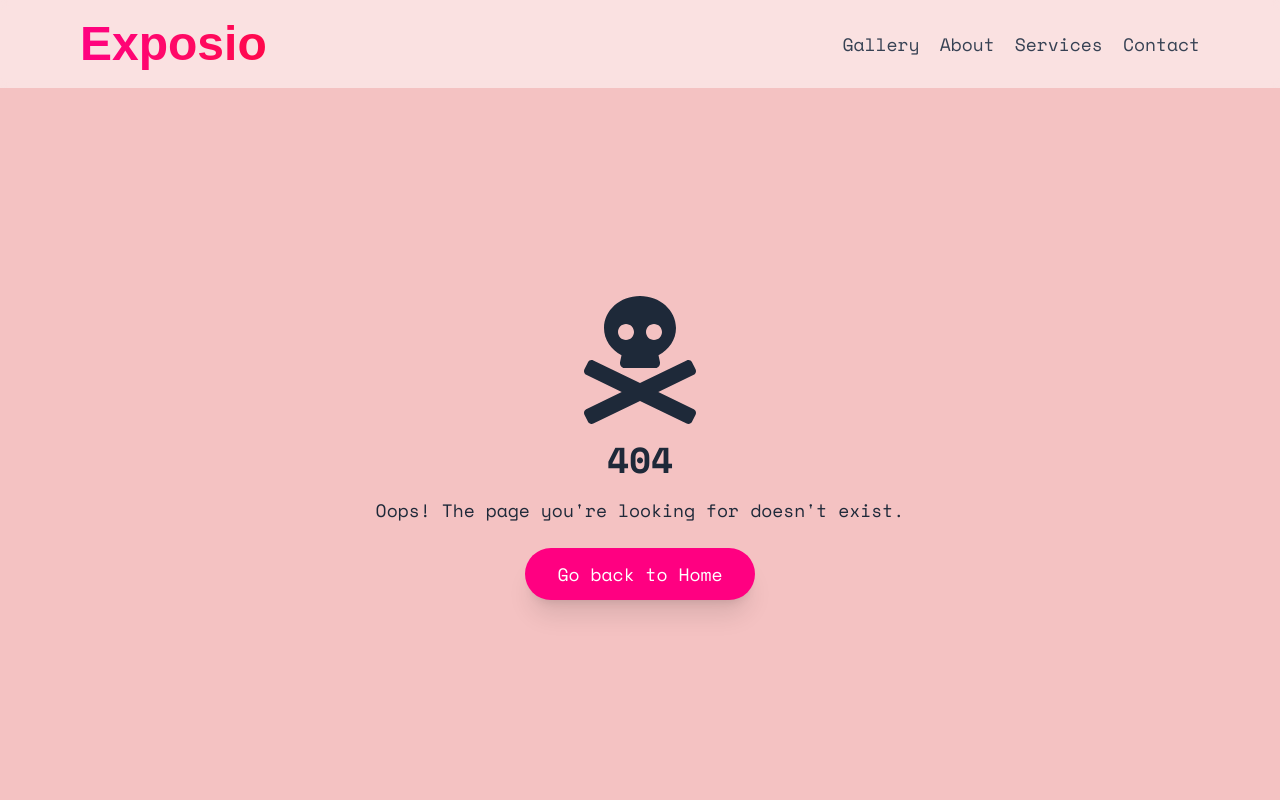
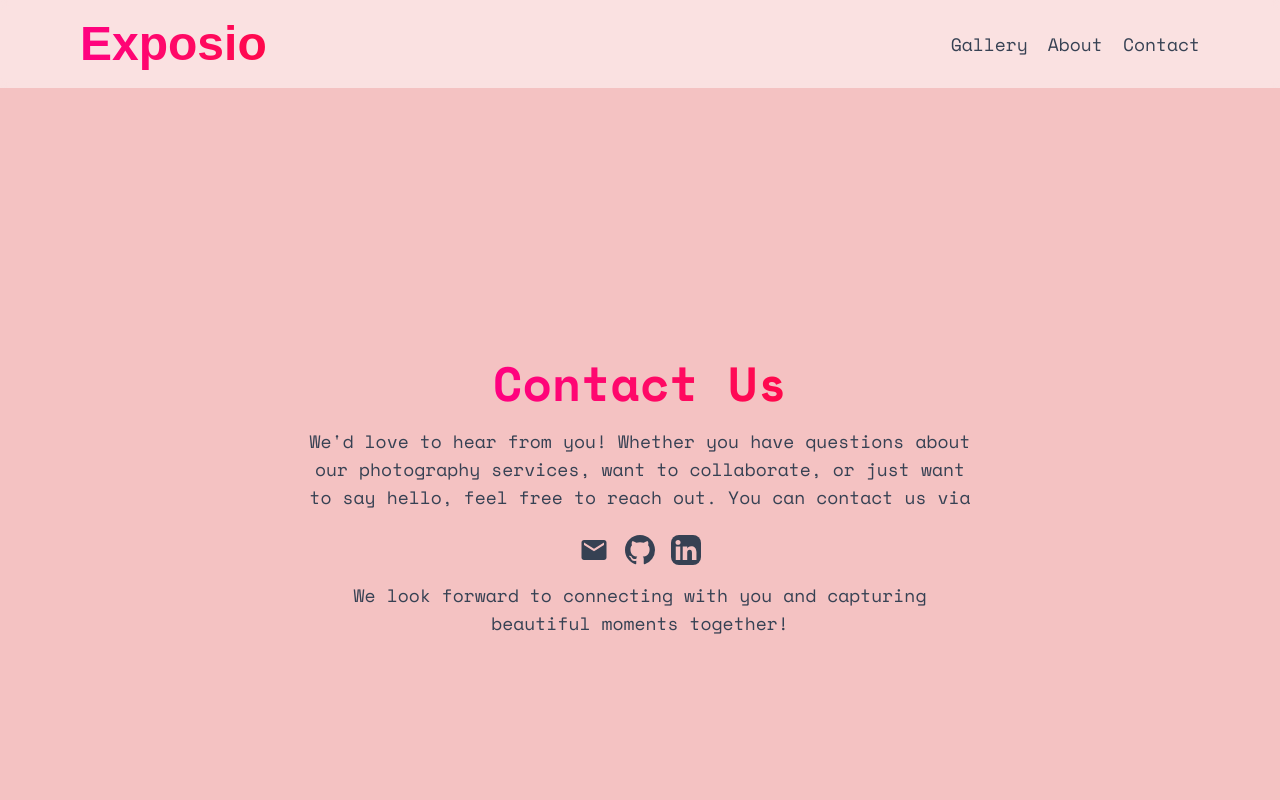
Before and after one commit to arifbasha559/exposio, a React (Vite) app: page /contact in a window 1280 px wide. Before the commit this address had no page. Shown: the top 800 px of the page. Built offline with nearby package versions, Linux system fonts and the light colour scheme; a web font is replaced by a local one.

Commit message:
add Contact component; update routing in App; modify Navbar for contact link

```diff
--- a/src/App.jsx
+++ b/src/App.jsx
@@ -8,6 +8,7 @@ import NotFound from "./Components/NotFound";
 import Images from "./Components/Images";
 import Videos from "./Components/Videos";
 import About from "./Components/About";
+import Contact from "./Components/Contact";
 
 const App = () => {
   return (
@@ -20,6 +21,7 @@ const App = () => {
           <Route path="/about" element={<About />} />
           <Route path="/gallery/images" element={<Images />} />
           <Route path="/gallery/videos" element={<Videos />} />
+          <Route path="/contact" element={<Contact />} />
           <Route path="*" element={<NotFound />} />
         </Routes>
         <Footer />
--- /dev/null
+++ b/src/Components/Contact.jsx
@@ -0,0 +1,41 @@
+import React from 'react'
+import { BsGithub, BsLinkedin } from 'react-icons/bs'
+import { MdMail } from 'react-icons/md'
+
+const Contact = () => {
+    return (
+        <div>
+            <div className="flex flex-col items-center justify-center min-h-screen bg-[#F4C2C2] px-4">
+                <h1 className="text-5xl font-extrabold py-5 text-transparent bg-gradient-to-r w-fit bg-clip-text from-[#ff0081] to-[#ff084a]">
+                    Contact Us
+                </h1>
+                <p className="text-lg text-gray-700 max-w-2xl text-center">
+                    We'd love to hear from you! Whether you have questions about our photography services, want to collaborate, or just want to say hello, feel free to reach out. You can contact us via
+                </p>
+                <div className="flex gap-4 items-center mt-4">
+
+                    <p className="text-lg text-gray-700 max-w-2xl text-center underline mt-2">
+                        <a href="mailto:arifbasha559@gmail.com">
+                            <MdMail className='text-3xl hover:text-[#ff084a]' />
+                        </a>
+                    </p>
+                    <p className="text-lg text-gray-700 max-w-2xl text-center underline mt-2">
+                        <a href="https://github.com/arifbasha559/">
+                            <BsGithub className='text-3xl hover:text-[#ff0081]' />
+                        </a>
+                    </p>
+                    <p className="text-lg text-gray-700 max-w-2xl text-center underline mt-2">
+                        <a href="https://www.linkedin.com/in/arifbasha559/">
+                            <BsLinkedin className='text-3xl hover:text-[#ff084a] rounded-lg' />
+                        </a>
+                    </p>
+                </div>
+                <p className="text-lg text-gray-700 max-w-2xl text-center mt-4">
+                    We look forward to connecting with you and capturing beautiful moments together!
+                </p>
+            </div>
+        </div>
+    )
+}
+
+export default Contact
--- a/src/Components/Home.jsx
+++ b/src/Components/Home.jsx
@@ -1,7 +1,7 @@
 import { useEffect, useState } from "react";
 import { FaInstagram } from "react-icons/fa";
 import { MdMail } from "react-icons/md";
-import { data, Link } from "react-router-dom";
+import { Link } from "react-router-dom";
 
 const Home = () => {
     const [Data, setData] = useState([]);
@@ -84,7 +84,7 @@ const Home = () => {
           Featured Works
         </h3>
         <div className="grid grid-cols-1 sm:grid-cols-2 md:grid-cols-3 gap-6 sm:gap-8 max-w-6xl mx-auto">
-          {galleryImages.map((image,index) => (
+          {galleryImages.map((image) => (
             <div
               key={image.id}
               className="bg-white/30 backdrop-blur-sm rounded-xl overflow-hidden shadow-lg hover:shadow-xl transition duration-500 hover:scale-[1.02]"
--- a/src/Components/Navbar.jsx
+++ b/src/Components/Navbar.jsx
@@ -42,12 +42,7 @@ const Navbar = () => {
         >
           About
         </Link>
-        <Link
-          to="/services"
-          className="block lg:inline-block text-lg font-medium text-gray-700 hover:text-[#ff0081] px-5 py-2 lg:p-0"
-          >
-          Services
-        </Link>
+
         <Link
           to="/contact"
           className="block lg:inline-block text-lg font-medium text-gray-700 hover:text-[#ff0081] px-5 py-2 lg:p-0"
```
